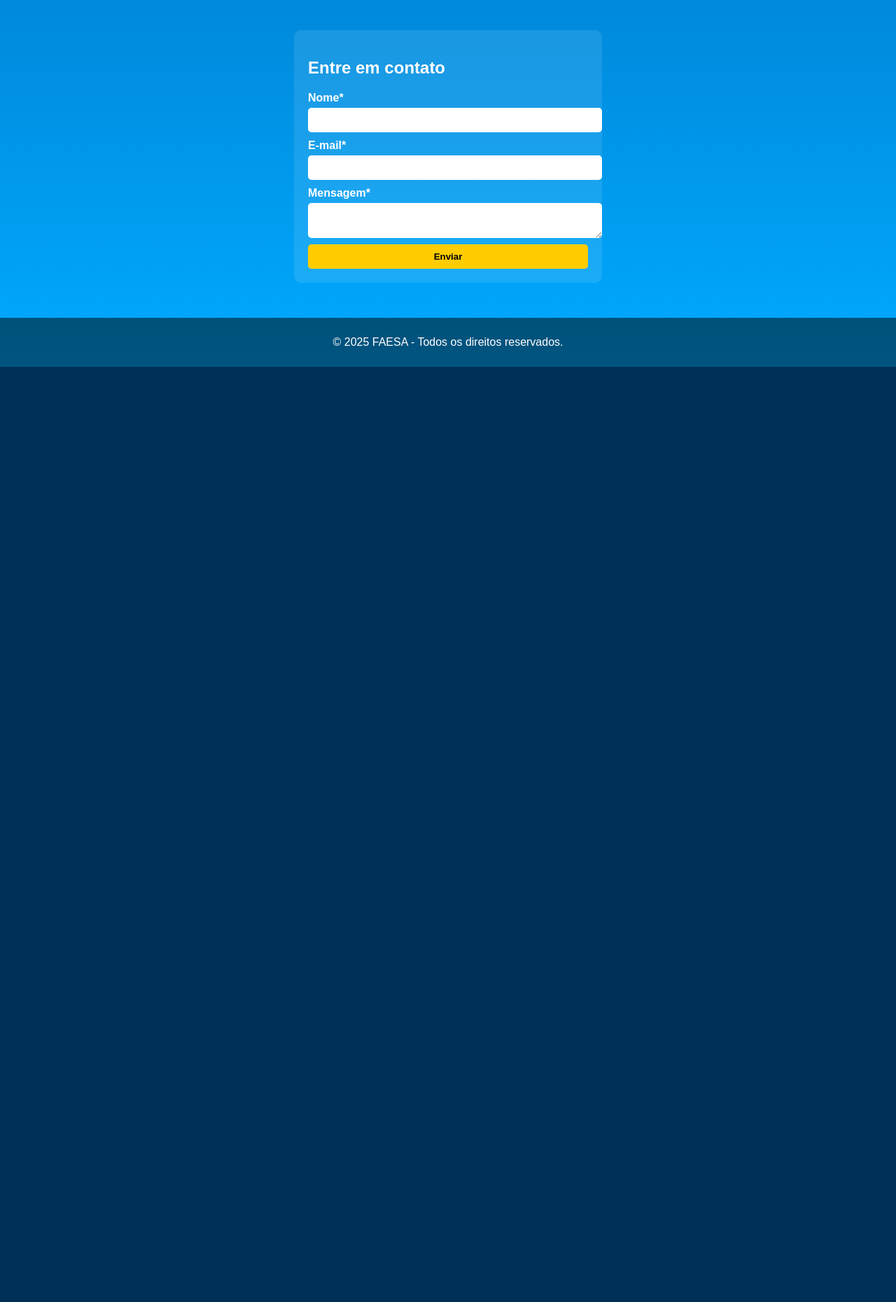
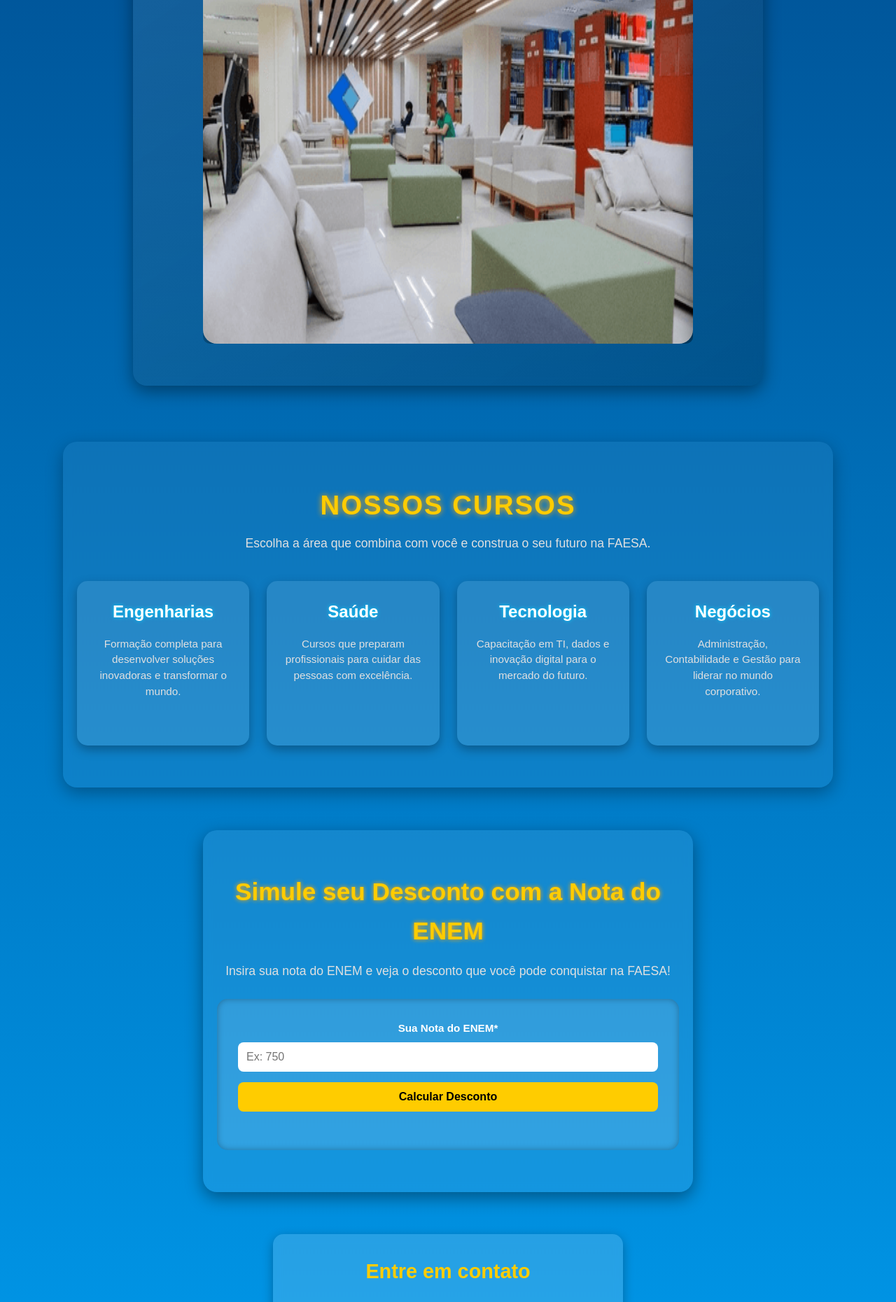
Before and after one commit to Raii-Azevedo/IFES, a PHP site: page / in a window 1280 px wide. Shown: the part 713-2573 px from the top of the page at 70% size. Before the commit the page ends 1237 px from the top, so only its background shows below. Run offline with PHP 8.4, Linux system fonts and the light colour scheme.

Commit message:
falta o backend

```diff
--- a/IFES-6-PERIODO/PROJETO INTEGRADO IV-A/landing_page/bd.sql
+++ b/IFES-6-PERIODO/PROJETO INTEGRADO IV-A/landing_page/bd.sql
@@ -1,11 +1,13 @@
 CREATE DATABASE landing_faesa;
-
 USE landing_faesa;
 
 CREATE TABLE contatos (
     id INT AUTO_INCREMENT PRIMARY KEY,
     nome VARCHAR(100) NOT NULL,
     email VARCHAR(150) NOT NULL,
-    mensagem TEXT NOT NULL,
+    telefone VARCHAR(20),
+    curso_interesse VARCHAR(100),
+    nota_enem DECIMAL(5,2), -- Nota do ENEM com duas casas decimais
+    mensagem TEXT,
     data_envio TIMESTAMP DEFAULT CURRENT_TIMESTAMP
 );
--- /dev/null
+++ b/IFES-6-PERIODO/PROJETO INTEGRADO IV-A/landing_page/index.html
@@ -0,0 +1,128 @@
+<?php
+?>
+<!DOCTYPE html>
+<html lang="pt-br">
+
+<head>
+    <meta charset="UTF-8">
+    <title>FAESA - Landing Page</title>
+    <link rel="stylesheet" href="style.css">
+</head>
+
+<body>
+    <header>
+        <img src="imgs/logo.png" alt="Logo FAESA" class="logo">
+        <h1>Bem-vindo à FAESA!</h1>
+        <p>Uma das melhores instituições de ensino do Brasil. <br>Construa seu futuro com a gente!</p>
+    </header>
+
+    <main>
+        <section class="sobre">
+            <h2>Por que escolher a FAESA?</h2>
+            <p>
+                A FAESA é reconhecida pela qualidade de ensino, infraestrutura moderna e
+                professores qualificados. Oferecemos cursos que preparam você para o mercado de trabalho.
+            </p>
+
+            <div class="carousel">
+                <div class="carousel-track">
+                    <img src="imgs/campus1.png" alt="Campus FAESA 1">
+                    <img src="imgs/campus2.jpg" alt="Campus FAESA 2">
+                    <img src="imgs/campus3.jpg" alt="Campus FAESA 3">
+                    <img src="imgs/campus4.jpg" alt="Campus FAESA 4">
+                    <img src="imgs/campus5.png" alt="Campus FAESA 5">
+                </div>
+            </div>
+        </section>
+
+        <section class="cursos">
+            <h2>Nossos Cursos</h2>
+            <p>Escolha a área que combina com você e construa o seu futuro na FAESA.</p>
+
+            <div class="cursos-container">
+                <div class="curso-card">
+                    <h3>Engenharias</h3>
+                    <p>Formação completa para desenvolver soluções inovadoras e transformar o mundo.</p>
+                </div>
+
+                <div class="curso-card">
+                    <h3>Saúde</h3>
+                    <p>Cursos que preparam profissionais para cuidar das pessoas com excelência.</p>
+                </div>
+
+                <div class="curso-card">
+                    <h3>Tecnologia</h3>
+                    <p>Capacitação em TI, dados e inovação digital para o mercado do futuro.</p>
+                </div>
+
+                <div class="curso-card">
+                    <h3>Negócios</h3>
+                    <p>Administração, Contabilidade e Gestão para liderar no mundo corporativo.</p>
+                </div>
+            </div>
+        </section>
+
+        <section class="enem">
+            <h2>Simule seu Desconto com a Nota do ENEM</h2>
+            <p>Insira sua nota do ENEM e veja o desconto que você pode conquistar na FAESA!</p>
+
+            <div class="enem-simulador">
+                <label for="notaEnem">Sua Nota do ENEM*</label>
+                <input type="number" id="notaEnem" min="0" max="1000" placeholder="Ex: 750" required>
+                <button onclick="calcularDesconto()">Calcular Desconto</button>
+                <p id="resultado"></p>
+            </div>
+        </section>
+
+
+        <section class="formulario">
+            <h2>Entre em contato</h2>
+            <form action="processa.php" method="POST">
+
+                <div class="input-group">
+                    <label for="nome">Nome*</label>
+                    <input type="text" id="nome" name="nome" placeholder="Digite seu nome completo" required>
+                </div>
+
+                <div class="input-group">
+                    <label for="email">E-mail*</label>
+                    <input type="email" id="email" name="email" placeholder="exemplo@email.com" required>
+                </div>
+
+                <div class="input-group">
+                    <label for="telefone">Telefone (opcional)</label>
+                    <input type="tel" id="telefone" name="telefone" placeholder="(99) 99999-9999">
+                </div>
+
+                <div class="input-group">
+                    <label for="assunto">Assunto*</label>
+                    <select id="assunto" name="assunto" required>
+                        <option value="" disabled selected>Selecione uma opção</option>
+                        <option value="cursos">Informações sobre cursos</option>
+                        <option value="inscricao">Processo de inscrição</option>
+                        <option value="parcerias">Parcerias</option>
+                        <option value="outros">Outros</option>
+                    </select>
+                </div>
+
+                <div class="input-group">
+                    <label for="mensagem">Mensagem*</label>
+                    <textarea id="mensagem" name="mensagem" minlength="10" placeholder="Digite sua mensagem"
+                        required></textarea>
+                </div>
+
+                <button type="submit">📩 Enviar</button>
+            </form>
+        </section>
+
+    </main>
+
+    <footer>
+        <p>&copy;
+            <?php echo date("Y"); ?> FAESA - Todos os direitos reservados.
+        </p>
+    </footer>
+</body>
+<script src="enem.js"></script>
+
+</html>
--- a/IFES-6-PERIODO/PROJETO INTEGRADO IV-A/landing_page/index.php
+++ /dev/null
@@ -1,48 +0,0 @@
-<?php
-?>
-<!DOCTYPE html>
-<html lang="pt-br">
-<head>
-    <meta charset="UTF-8">
-    <title>FAESA - Landing Page</title>
-    <link rel="stylesheet" href="style.css">
-</head>
-<body>
-    <header>
-        <img src="img/faesa-logo.png" alt="Logo FAESA" class="logo">
-        <h1>Bem-vindo à FAESA!</h1>
-        <p>Uma das melhores instituições de ensino do Brasil. Construa seu futuro com a gente!</p>
-    </header>
-
-    <main>
-        <section class="sobre">
-            <h2>Por que escolher a FAESA?</h2>
-            <p>
-                A FAESA é reconhecida pela qualidade de ensino, infraestrutura moderna e
-                professores qualificados. Oferecemos cursos que preparam você para o mercado de trabalho.
-            </p>
-            <img src="img/campus.jpg" alt="Campus FAESA" class="imagem-campus">
-        </section>
-
-        <section class="formulario">
-            <h2>Entre em contato</h2>
-            <form action="processa.php" method="POST">
-                <label for="nome">Nome*</label>
-                <input type="text" id="nome" name="nome" required>
-
-                <label for="email">E-mail*</label>
-                <input type="email" id="email" name="email" required>
-
-                <label for="mensagem">Mensagem*</label>
-                <textarea id="mensagem" name="mensagem" minlength="10" required></textarea>
-
-                <button type="submit">Enviar</button>
-            </form>
-        </section>
-    </main>
-
-    <footer>
-        <p>&copy; <?php echo date("Y"); ?> FAESA - Todos os direitos reservados.</p>
-    </footer>
-</body>
-</html>
--- a/IFES-6-PERIODO/PROJETO INTEGRADO IV-A/landing_page/style.css
+++ b/IFES-6-PERIODO/PROJETO INTEGRADO IV-A/landing_page/style.css
@@ -1,73 +1,356 @@
-body {
-    font-family: Arial, sans-serif;
+/* Reset básico */
+* {
     margin: 0;
     padding: 0;
-    background: linear-gradient(to bottom, #005baa, #00aaff);
+    box-sizing: border-box;
+}
+
+/* Fonte mais moderna (Google Fonts) */
+body {
+    font-family: 'Poppins', Arial, sans-serif;
+    background: linear-gradient(to bottom, #004080, #00aaff);
+    color: #fff;
+    line-height: 1.6;
+}
+
+/* Cabeçalho */
+header {
+    text-align: center;
+    padding: 40px 20px;
+    background: rgba(0,0,0,0.4);
+    border-bottom: 2px solid rgba(255,255,255,0.2);
+}
+
+.logo {
+    width: 140px;
+    margin-bottom: 15px;
+}
+
+header h1 {
+    font-size: 2.5rem;
+    margin-bottom: 10px;
+}
+
+header p {
+    font-size: 1.2rem;
+    max-width: 600px;
+    margin: auto;
+}
+
+/* Seção Sobre */
+.sobre {
+    text-align: center;
+    margin: 80px auto;
+    max-width: 900px;
+    padding: 40px;
+    border-radius: 20px;
+    background: linear-gradient(145deg, rgba(255,255,255,0.1), rgba(0,0,0,0.2));
+    box-shadow: 0 8px 25px rgba(0,0,0,0.4);
+    backdrop-filter: blur(6px);
+    animation: fadeInUp 1s ease-out;
+}
+
+/* Título com efeito neon */
+.sobre h2 {
+    font-size: 2.8rem;
+    margin-bottom: 20px;
+    color: #ffcc00;
+    text-transform: uppercase;
+    letter-spacing: 2px;
+    text-shadow: 0 0 5px #ffcc00, 0 0 10px #ffaa00, 0 0 20px #ff8800;
+    animation: glow 2s infinite alternate;
+}
+
+/* Parágrafo com gradiente animado */
+.sobre p {
+    font-size: 1.2rem;
+    line-height: 1.8;
+    max-width: 750px;
+    margin: auto;
+    background: linear-gradient(90deg, #ffffff, #ffcc00, #00e6ff);
+    background-clip: text;
+    -webkit-background-clip: text;
+    color: transparent;
+    animation: gradientMove 4s linear infinite;
+}
+
+/* Imagem estilizada */
+.sobre img {
+    max-width: 100%;
+    border-radius: 20px;
+    margin-top: 30px;
+    box-shadow: 0 12px 30px rgba(0,0,0,0.5);
+    transition: transform 0.5s ease, box-shadow 0.5s ease;
+}
+
+.sobre img:hover {
+    transform: scale(1.05) rotate(-1deg);
+    box-shadow: 0 18px 40px rgba(0,0,0,0.7);
+}
+
+/*Carousel*/
+.carousel {
+  position: relative;
+  width: 100%;
+  max-width: 700px;
+  margin: 20px auto;
+  overflow: hidden;
+  border-radius: 10px;
+}
+
+.carousel-track {
+  display: flex;
+  transition: transform 0.8s ease-in-out;
+}
+
+.carousel-track img {
+  width: 100%;
+  flex-shrink: 0;
+}
+
+
+/* Animações */
+@keyframes glow {
+    from {
+        text-shadow: 0 0 5px #ffcc00, 0 0 15px #ffaa00, 0 0 25px #ff8800;
+    }
+    to {
+        text-shadow: 0 0 10px #ffee00, 0 0 25px #ffaa00, 0 0 40px #ff6600;
+    }
+}
+
+@keyframes gradientMove {
+    0% { background-position: 0% 50%; }
+    50% { background-position: 100% 50%; }
+    100% { background-position: 0% 50%; }
+}
+
+@keyframes fadeInUp {
+    from { opacity: 0; transform: translateY(40px); }
+    to { opacity: 1; transform: translateY(0); }
+}
+
+/*Cursos*/
+
+.cursos {
+    text-align: center;
+    padding: 60px 20px;
+    background: rgba(255,255,255,0.05);
+    border-radius: 20px;
+    margin: 60px auto;
+    max-width: 1100px;
+    box-shadow: 0 8px 25px rgba(0,0,0,0.3);
+    backdrop-filter: blur(6px);
+    animation: fadeIn 1s ease-in-out;
+}
+
+.cursos h2 {
+    font-size: 2.4rem;
+    margin-bottom: 10px;
+    color: #ffcc00;
+    text-transform: uppercase;
+    letter-spacing: 2px;
+    text-shadow: 0 0 8px #ffaa00;
+}
+
+.cursos p {
+    font-size: 1.1rem;
+    margin-bottom: 40px;
+    color: #e0e0e0;
+}
+
+/* Container de cards */
+.cursos-container {
+    display: grid;
+    grid-template-columns: repeat(auto-fit, minmax(230px, 1fr));
+    gap: 25px;
+}
+
+/* Card individual */
+.curso-card {
+    background: rgba(255,255,255,0.1);
+    border-radius: 15px;
+    padding: 25px;
+    box-shadow: 0 6px 15px rgba(0,0,0,0.3);
+    transition: transform 0.4s ease, box-shadow 0.4s ease;
+    cursor: pointer;
+}
+
+.curso-card:hover {
+    transform: translateY(-10px) scale(1.03);
+    box-shadow: 0 12px 25px rgba(0,0,0,0.5);
+    background: rgba(255,255,255,0.15);
+}
+
+.curso-card h3 {
+    font-size: 1.5rem;
+    margin-bottom: 15px;
+    color: #ffffff;
+    text-shadow: 0 0 5px #00cfff;
+}
+
+.curso-card p {
+    font-size: 0.95rem;
+    line-height: 1.5;
+}
+
+/* ENEM */
+.enem {
+    text-align: center;
+    padding: 60px 20px;
+    margin: 60px auto;
+    max-width: 700px;
+    background: rgba(255,255,255,0.08);
+    border-radius: 20px;
+    box-shadow: 0 8px 25px rgba(0,0,0,0.4);
+    backdrop-filter: blur(6px);
+}
+
+.enem h2 {
+    font-size: 2.2rem;
+    margin-bottom: 15px;
+    color: #ffcc00;
+    text-shadow: 0 0 6px #ffaa00;
+}
+
+.enem p {
+    font-size: 1.1rem;
+    margin-bottom: 25px;
+    color: #e0e0e0;
+}
+
+.enem-simulador {
+    background: rgba(255,255,255,0.12);
+    padding: 30px;
+    border-radius: 15px;
+    box-shadow: inset 0 0 10px rgba(0,0,0,0.3);
+}
+
+.enem-simulador label {
+    display: block;
+    margin-bottom: 8px;
+    font-weight: bold;
     color: #fff;
 }
 
-header {
-    text-align: center;
-    padding: 20px;
-    background: rgba(0,0,0,0.5);
+.enem-simulador input {
+    width: 100%;
+    padding: 12px;
+    border-radius: 8px;
+    border: none;
+    margin-bottom: 15px;
+    font-size: 1rem;
+    outline: none;
+    background: #fff;
+    color: #333;
 }
 
-.logo {
-    width: 150px;
+.enem-simulador button {
+    width: 100%;
+    padding: 12px;
+    border-radius: 8px;
+    border: none;
+    background: #ffcc00;
+    font-weight: bold;
+    font-size: 1rem;
+    cursor: pointer;
+    transition: 0.3s;
 }
 
-main {
-    padding: 20px;
+.enem-simulador button:hover {
+    background: #ffaa00;
+    transform: scale(1.05);
 }
 
-.sobre {
-    text-align: center;
-    margin-bottom: 40px;
+#resultado {
+    margin-top: 20px;
+    font-size: 1.2rem;
+    font-weight: bold;
+    color: #00ffcc;
+    text-shadow: 0 0 5px #00ffaa;
 }
 
-.sobre img {
-    max-width: 400px;
-    border-radius: 10px;
-    margin-top: 20px;
+
+/* Formulário */
+.formulario {
+    background: rgba(255,255,255,0.15);
+    padding: 30px;
+    border-radius: 15px;
+    max-width: 500px;
+    margin: auto;
+    box-shadow: 0 5px 15px rgba(0,0,0,0.3);
+    backdrop-filter: blur(6px);
 }
 
-.formulario {
-    background: rgba(255,255,255,0.1);
-    padding: 20px;
-    border-radius: 10px;
-    max-width: 400px;
-    margin: auto;
+.formulario h2 {
+    text-align: center;
+    margin-bottom: 20px;
+    color: #ffcc00;
+    font-size: 1.8rem;
+}
+
+/* Grupo de inputs */
+.input-group {
+    margin-bottom: 18px;
 }
 
 label {
     display: block;
-    margin-top: 10px;
     font-weight: bold;
+    font-size: 0.95rem;
+    margin-bottom: 6px;
 }
 
-input, textarea, button {
+input, textarea, select {
     width: 100%;
-    padding: 10px;
-    margin-top: 5px;
+    padding: 12px;
     border: none;
-    border-radius: 5px;
+    border-radius: 8px;
+    font-size: 1rem;
+    outline: none;
+    background: rgba(255,255,255,0.9);
+    color: #333;
+    transition: 0.3s;
 }
 
+/* Foco no campo */
+input:focus, textarea:focus, select:focus {
+    border: 2px solid #ffcc00;
+    background: #fff;
+}
+
+/* Caixa de texto */
+textarea {
+    resize: none;
+    min-height: 120px;
+}
+
+/* Botão */
 button {
+    width: 100%;
+    padding: 14px;
     background: #ffcc00;
     color: #000;
     font-weight: bold;
+    border-radius: 10px;
     cursor: pointer;
-    transition: 0.3s;
+    font-size: 1rem;
+    transition: all 0.3s ease;
+    border: none;
 }
 
 button:hover {
     background: #ffaa00;
+    transform: scale(1.05);
 }
 
+
+/* Rodapé */
 footer {
     text-align: center;
-    padding: 10px;
-    background: rgba(0,0,0,0.5);
-    margin-top: 30px;
+    padding: 15px;
+    background: rgba(0,0,0,0.4);
+    margin-top: 50px;
+    font-size: 0.9rem;
+    border-top: 2px solid rgba(255,255,255,0.2);
 }
```
Also changed, not shown: IFES-6-PERIODO/PROJETO INTEGRADO IV-A/landing_page/enem.js (added, +38 -0 lines), IFES-6-PERIODO/PROJETO INTEGRADO IV-A/landing_page/imgs/campus1.png (added), IFES-6-PERIODO/PROJETO INTEGRADO IV-A/landing_page/imgs/campus2.jpg (added), IFES-6-PERIODO/PROJETO INTEGRADO IV-A/landing_page/imgs/campus3.jpg (added), IFES-6-PERIODO/PROJETO INTEGRADO IV-A/landing_page/imgs/campus4.jpg (added), IFES-6-PERIODO/PROJETO INTEGRADO IV-A/landing_page/imgs/campus5.png (added), IFES-6-PERIODO/PROJETO INTEGRADO IV-A/landing_page/imgs/logo.png (added).
